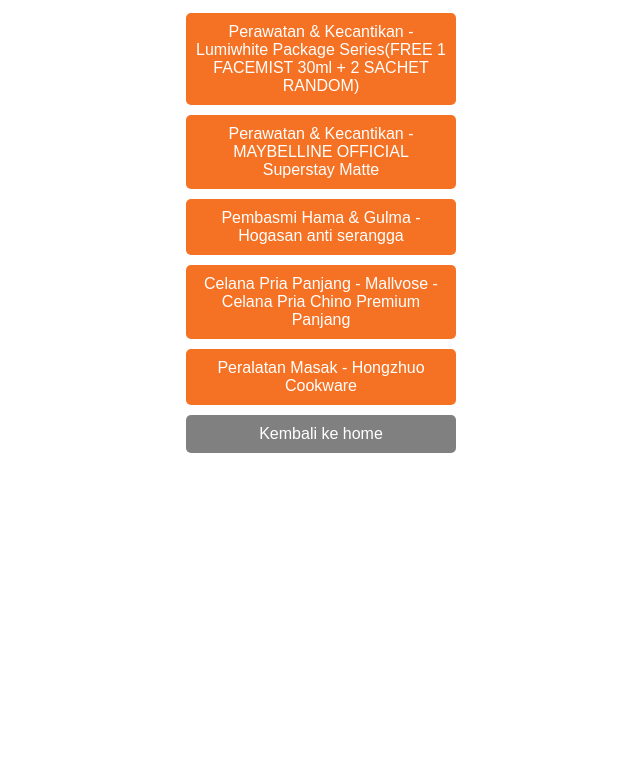
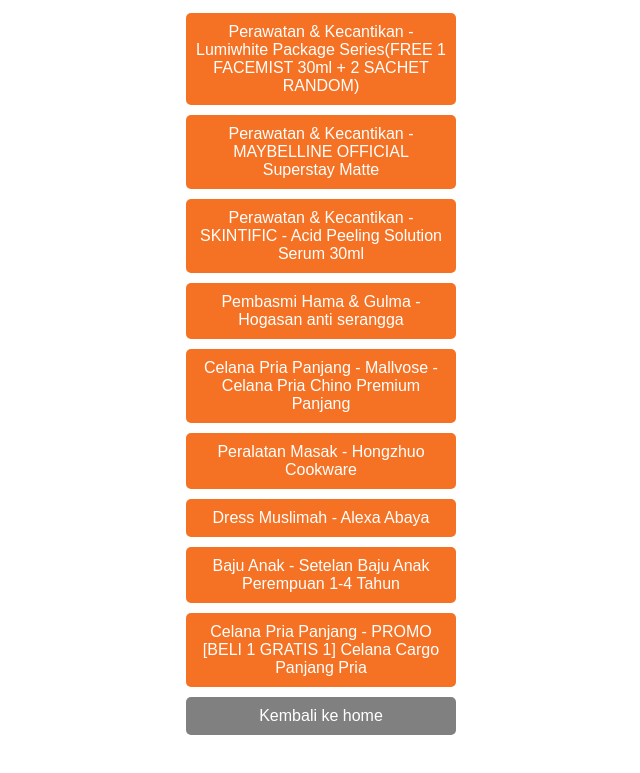
Before and after one commit to haitsam/biolink, a plain HTML site: page shopee.html in a window 1280 px wide. Shown: the part 129-902 px from the top of the page, without its empty margins (319-959 px from the left). Before the commit the page ends 800 px from the top, so only its background shows below. Drawn offline with Linux system fonts and the light colour scheme.

Commit message:
Update shopee.html

```diff
--- a/shopee.html
+++ b/shopee.html
@@ -26,11 +26,15 @@
 <body>
     <h1>shopee product selection</h1>
     <p>choose the products you need:</p>
-    <a href="https://s.shopee.co.id/5AeIN6GnRs" class="link">Perawatan & Kecantikan - Lumiwhite Package Series(FREE 1 FACEMIST 30ml + 2 SACHET RANDOM)</a>
-    <a href="https://s.shopee.co.id/9AAR9JKNMb" class="link">Perawatan & Kecantikan - MAYBELLINE OFFICIAL Superstay Matte </a>
-    <a href="https://s.shopee.co.id/9pQ7wBDWeH" class="link">Pembasmi Hama & Gulma - Hogasan anti serangga</a>
-    <a href="https://s.shopee.co.id/1LRZohkNFW" class="link">Celana Pria Panjang - Mallvose - Celana Pria Chino Premium Panjang</a>
-    <a href="https://s.shopee.co.id/1LRZpJLwuf" class="link"> Peralatan Masak - Hongzhuo Cookware
+    <a href="https://s.shopee.co.id/5AeIN6GnRs" class="link"> Perawatan & Kecantikan - Lumiwhite Package Series(FREE 1 FACEMIST 30ml + 2 SACHET RANDOM)</a>
+    <a href="https://s.shopee.co.id/9AAR9JKNMb" class="link"> Perawatan & Kecantikan - MAYBELLINE OFFICIAL Superstay Matte </a>
+    <a href="https://s.shopee.co.id/4L5BQOfwn4" class="link"> Perawatan & Kecantikan - SKINTIFIC - Acid Peeling Solution Serum 30ml </a>
+    <a href="https://s.shopee.co.id/9pQ7wBDWeH" class="link"> Pembasmi Hama & Gulma - Hogasan anti serangga</a>
+    <a href="https://s.shopee.co.id/1LRZohkNFW" class="link"> Celana Pria Panjang - Mallvose - Celana Pria Chino Premium Panjang</a>
+    <a href="https://s.shopee.co.id/1LRZpJLwuf" class="link"> Peralatan Masak - Hongzhuo Cookware </a>
+    <a href="https://s.shopee.co.id/7V2DBeUtqW" class="link"> Dress Muslimah - Alexa Abaya </a>
+    <a href="https://s.shopee.co.id/20hGeOcst8" class="link"> Baju Anak - Setelan Baju Anak Perempuan 1-4 Tahun </a>
+    <a href="https://s.shopee.co.id/4AllDqqu3e" class="link"> Celana Pria Panjang - PROMO [BELI 1 GRATIS 1] Celana Cargo Panjang Pria </a>
     <a href="index.html" class="link" style="background: gray;">Kembali ke home</a>
 </body>
 </html>
```
